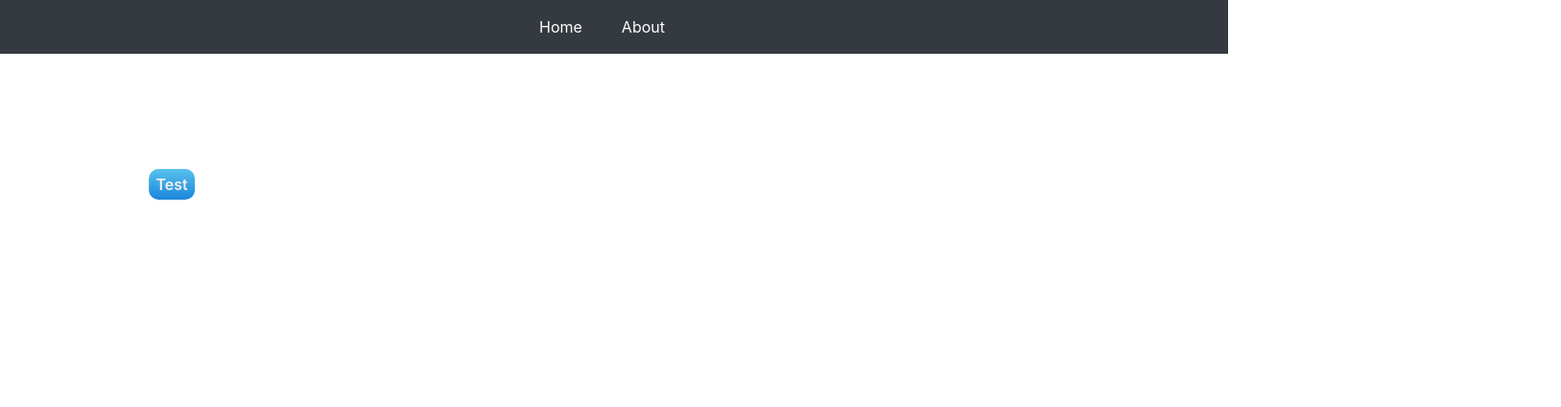
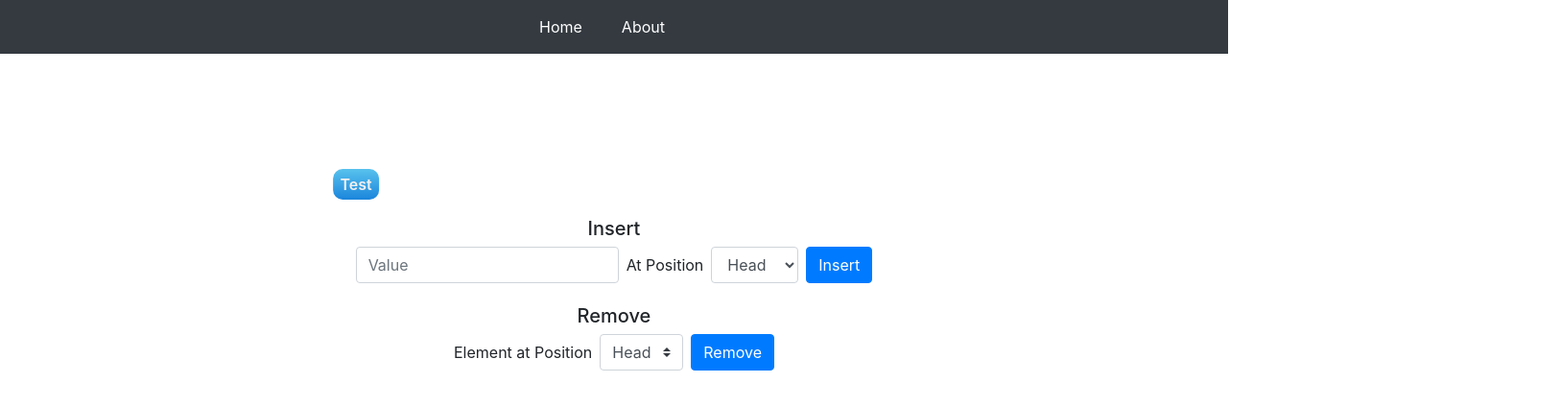
Before and after one commit to IUS-CS/project-dsavy, a React app in the folder src/: page /linkedlist in a window 1280 px wide. Shown: the top 424 px of the page at 96% size, 1627 px wide, since content can reach past the window. Built offline with nearby package versions, Linux system fonts and the light colour scheme.

Commit message:
added forms for inserting and removing in linked list

```diff
--- a/src/components/LinkedList.js
+++ b/src/components/LinkedList.js
@@ -1,6 +1,7 @@
 import React, {useState} from 'react';
 import { useSpring, animated, Trail } from 'react-spring';
 import Node from './List-Node';
+import ListForm from './List-Form';
 
 const LinkedList = () => {
     const [key, setKey] = useState(1);
@@ -17,8 +18,11 @@ const LinkedList = () => {
     })
 
     return (
-      <div key={key} style={{paddingTop:120}}>
-        <animated.div style={scrolling}><Node/></animated.div>
+      <div>
+        <div key={key} style={{paddingTop:120}}>
+          <animated.div style={scrolling}><Node/></animated.div>
+        </div>
+        <ListForm/>
       </div>
     )
   }
--- /dev/null
+++ b/src/components/List-Form.js
@@ -0,0 +1,64 @@
+import React from 'react'
+import { Form, Row, Col, Button, Container } from 'react-bootstrap'
+
+const ListForm = () => {
+    const onFormSubmit = e => {
+        e.preventDefault()
+        const formData = new FormData(e.target),
+              formDataObj = Object.fromEntries(formData.entries())
+        console.log(formDataObj)
+      }
+
+
+    return (
+        <Container fluid>
+            <Row style={{justifyContent:'center', fontSize:20, fontWeight:500, paddingTop:15}}>
+                Insert
+            </Row>
+            <Row style={{justifyContent:'center'}}>
+            <Form inline onSubmit={onFormSubmit}>
+                <Form.Control className="my-1 mr-2" type="text" name="Value" placeholder="Value" />
+                <Form.Label className="my-1 mr-2" htmlFor="inlineFormCustomSelectPref">
+                    At Position
+                </Form.Label>
+                <Form.Control
+                    as="select"
+                    className="my-1 mr-sm-2"
+                    id="inlineFormCustomSelectPref"
+                    name="Place"
+                >
+                    <option value="0">Head</option>
+                    <option value="1">One</option>
+                    <option value="2">Two</option>
+                    <option value="3">Three</option>
+                </Form.Control>
+                <Button type="submit" className="my-1">Insert</Button>
+            </Form>
+            </Row>
+            <Row style={{justifyContent:'center', fontSize:20, fontWeight:500, paddingTop:15}}>
+                Remove
+            </Row>
+            <Row style={{justifyContent:'center'}}>
+                <Form inline>
+                    <Form.Label className="my-1 mr-2" htmlFor="inlineFormCustomSelectPref">
+                        Element at Position
+                    </Form.Label>
+                    <Form.Control
+                        as="select"
+                        className="my-1 mr-sm-2"
+                        id="inlineFormCustomSelectPref"
+                        custom
+                    >
+                        <option value="0">Head</option>
+                        <option value="1">One</option>
+                        <option value="2">Two</option>
+                        <option value="3">Three</option>
+                    </Form.Control>
+                    <Button type="submit" className="my-1" style={{}}>Remove</Button>
+                </Form>
+            </Row>
+        </Container>
+    )
+}
+
+export default ListForm;
```
Also changed, not shown: 1 other file (tests, documents, lock files or other folders).
